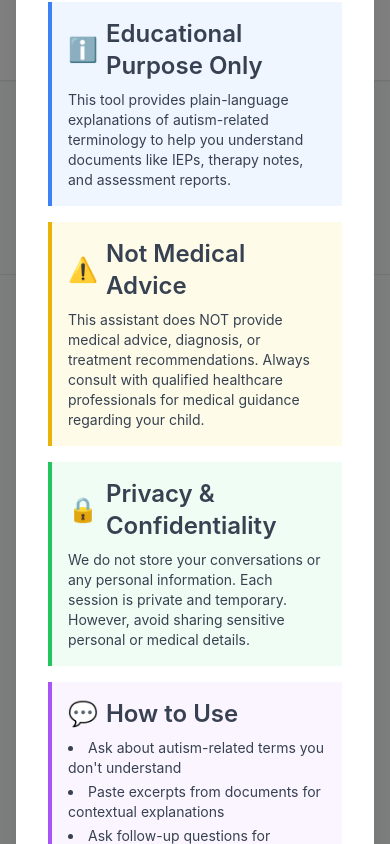
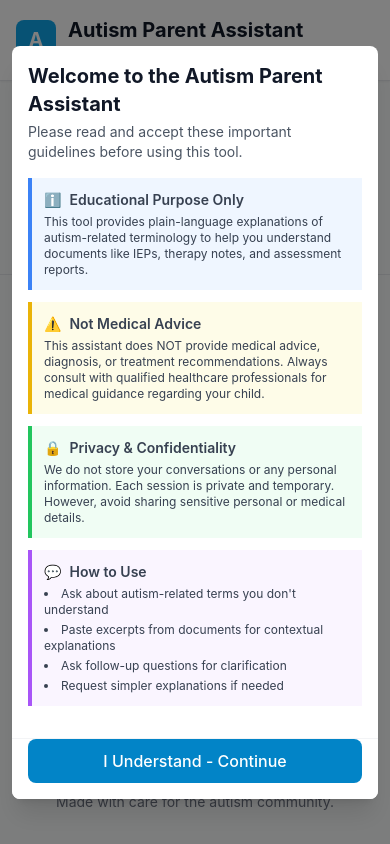
Before and after one commit to Shanthi2106/Outputs, a React (Vite) app in the folder frontend/: page / in a window 390 px wide. Built offline with nearby package versions, Linux system fonts and the light colour scheme; no server answers.

Commit message:
Made change to the disclaimer page

```diff
--- a/frontend/src/components/Common/Disclaimer.tsx
+++ b/frontend/src/components/Common/Disclaimer.tsx
@@ -4,60 +4,62 @@ interface DisclaimerProps {
 
 export default function Disclaimer({ onAccept }: DisclaimerProps) {
   return (
-    <div className="fixed inset-0 bg-black bg-opacity-50 flex items-center justify-center p-4 z-50">
-      <div className="bg-white rounded-lg shadow-xl max-w-2xl w-full p-8">
-        <div className="mb-6">
-          <h2 className="text-2xl font-bold text-gray-900 mb-2">
+    <div className="fixed inset-0 bg-black/50 flex items-center justify-center p-3 sm:p-4 z-50 overflow-y-auto">
+      <div className="bg-white rounded-lg shadow-xl max-w-2xl w-full max-h-[90dvh] flex flex-col my-auto min-h-0">
+        {/* Scrollable content */}
+        <div className="flex-1 min-h-0 overflow-y-auto overscroll-contain p-4 sm:p-6 md:p-8">
+          <div className="mb-4 sm:mb-6">
+            <h2 className="text-xl sm:text-2xl font-bold text-gray-900 mb-1 sm:mb-2">
               Welcome to the Autism Parent Assistant
             </h2>
-          <p className="text-gray-600">
+            <p className="text-sm sm:text-base text-gray-600">
               Please read and accept these important guidelines before using this tool.
             </p>
           </div>
 
-        <div className="space-y-4 mb-8 text-gray-700">
-          <div className="bg-blue-50 border-l-4 border-blue-500 p-4">
-            <h3 className="font-semibold mb-2 flex items-center">
-              <span className="mr-2">ℹ️</span>
+          <div className="space-y-3 sm:space-y-4 text-gray-700 mb-4 sm:mb-6">
+            <div className="bg-blue-50 border-l-4 border-blue-500 p-3 sm:p-4">
+              <h3 className="font-semibold mb-1 sm:mb-2 flex items-center text-sm sm:text-base">
+                <span className="mr-2 shrink-0">ℹ️</span>
                 Educational Purpose Only
               </h3>
-            <p className="text-sm">
+              <p className="text-xs sm:text-sm">
                 This tool provides plain-language explanations of autism-related
                 terminology to help you understand documents like IEPs, therapy notes,
                 and assessment reports.
               </p>
             </div>
 
-          <div className="bg-yellow-50 border-l-4 border-yellow-500 p-4">
-            <h3 className="font-semibold mb-2 flex items-center">
-              <span className="mr-2">⚠️</span>
+            <div className="bg-yellow-50 border-l-4 border-yellow-500 p-3 sm:p-4">
+              <h3 className="font-semibold mb-1 sm:mb-2 flex items-center text-sm sm:text-base">
+                <span className="mr-2 shrink-0">⚠️</span>
                 Not Medical Advice
               </h3>
-            <p className="text-sm">
+              <p className="text-xs sm:text-sm">
                 This assistant does NOT provide medical advice, diagnosis, or
                 treatment recommendations. Always consult with qualified healthcare
                 professionals for medical guidance regarding your child.
               </p>
             </div>
 
-          <div className="bg-green-50 border-l-4 border-green-500 p-4">
-            <h3 className="font-semibold mb-2 flex items-center">
-              <span className="mr-2">🔒</span>
+            <div className="bg-green-50 border-l-4 border-green-500 p-3 sm:p-4">
+              <h3 className="font-semibold mb-1 sm:mb-2 flex items-center text-sm sm:text-base">
+                <span className="mr-2 shrink-0">🔒</span>
                 Privacy & Confidentiality
               </h3>
-            <p className="text-sm">
+              <p className="text-xs sm:text-sm">
                 We do not store your conversations or any personal information. Each
                 session is private and temporary. However, avoid sharing sensitive
                 personal or medical details.
               </p>
             </div>
 
-          <div className="bg-purple-50 border-l-4 border-purple-500 p-4">
-            <h3 className="font-semibold mb-2 flex items-center">
-              <span className="mr-2">💬</span>
+            <div className="bg-purple-50 border-l-4 border-purple-500 p-3 sm:p-4">
+              <h3 className="font-semibold mb-1 sm:mb-2 flex items-center text-sm sm:text-base">
+                <span className="mr-2 shrink-0">💬</span>
                 How to Use
               </h3>
-            <ul className="text-sm space-y-1 list-disc list-inside">
+              <ul className="text-xs sm:text-sm space-y-1 list-disc list-inside">
                 <li>Ask about autism-related terms you don't understand</li>
                 <li>Paste excerpts from documents for contextual explanations</li>
                 <li>Ask follow-up questions for clarification</li>
@@ -65,11 +67,13 @@ export default function Disclaimer({ onAccept }: DisclaimerProps) {
               </ul>
             </div>
           </div>
+        </div>
 
-        <div className="flex justify-center">
+        {/* Sticky button area - always visible on mobile */}
+        <div className="flex-shrink-0 flex justify-center p-4 sm:p-6 md:p-8 pt-0 border-t border-gray-100 bg-white rounded-b-lg">
           <button
             onClick={onAccept}
-            className="btn-primary text-lg px-8 py-3"
+            className="btn-primary text-base sm:text-lg px-6 sm:px-8 py-2.5 sm:py-3 w-full sm:w-auto min-h-[44px] touch-manipulation"
           >
             I Understand - Continue
           </button>
```
Lines whose indentation alone changed are shown as unchanged.
